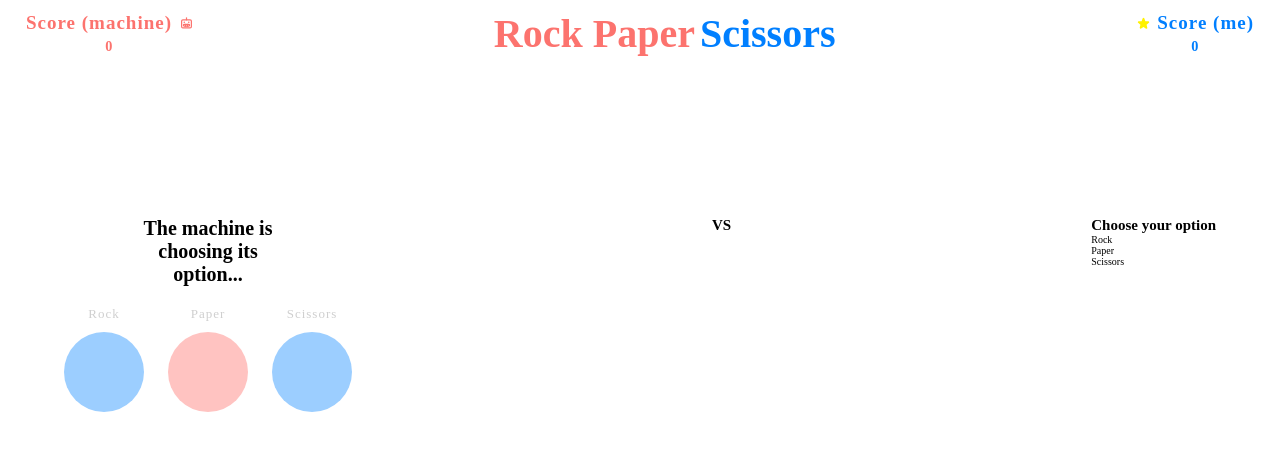
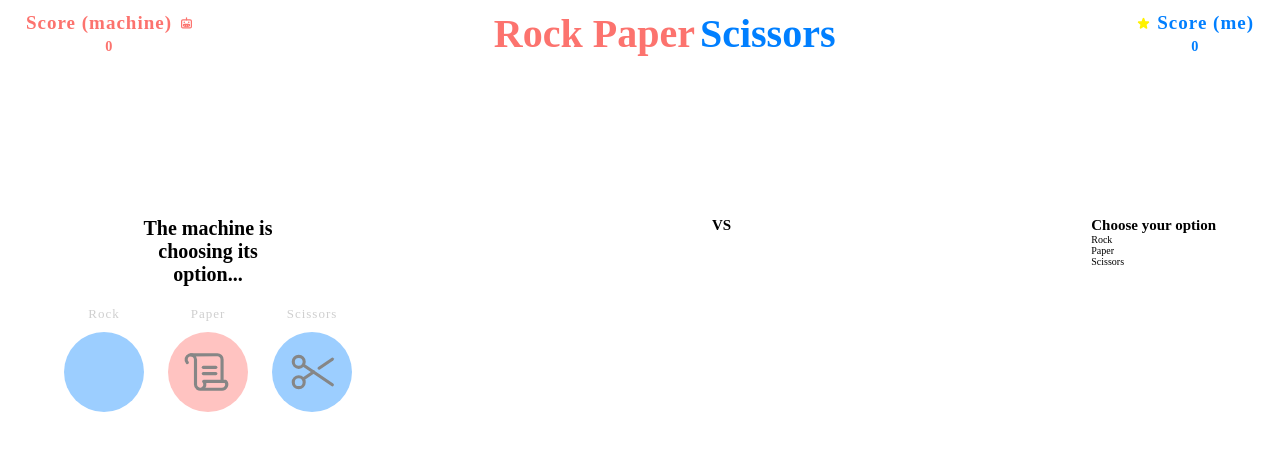
Before and after one commit to cauealb/rock-paper-scissors, a React (Vite) app: page / in a window 1280 px wide. Shown: the top 450 px of the page. Built offline with nearby package versions, Linux system fonts and the light colour scheme; a web font is replaced by a local one.

Commit message:
style: Iserindo os icons

```diff
--- a/package.json
+++ b/package.json
@@ -10,6 +10,7 @@
     "preview": "vite preview"
   },
   "dependencies": {
+    "@iconify/react": "^5.1.0",
     "phosphor-react": "^1.4.1",
     "react": "^18.3.1",
     "react-dom": "^18.3.1",
--- a/src/Components/Play/Play.jsx
+++ b/src/Components/Play/Play.jsx
@@ -1,5 +1,5 @@
-import { Robot  } from "phosphor-react"
 import { StyledSectionPrincipal, StyledBasePlay, StyledOption, RockMachine, PaperMachine, SciossorsMachine, StyledOptionDiv } from "./Play.s"
+import { Scissors, Scroll } from 'phosphor-react'
 
 export function Play() {
     return (
@@ -14,11 +14,11 @@ export function Play() {
                         </StyledOption>
                         <StyledOption>
                             <p>Paper</p>
-                            <PaperMachine></PaperMachine>
+                            <PaperMachine><Scroll size={50} /></PaperMachine>
                         </StyledOption>
                         <StyledOption>
                             <p>Scissors</p>
-                            <SciossorsMachine></SciossorsMachine>
+                            <SciossorsMachine><Scissors size={50} /></SciossorsMachine>
                         </StyledOption>
                     </StyledOptionDiv>
                 </StyledBasePlay>
--- a/src/Components/Play/Play.s.js
+++ b/src/Components/Play/Play.s.js
@@ -52,6 +52,10 @@ const StyledBollPlay = styled.div`
     width: 80px;
     height: 80px;
     border-radius: 50%;
+    display: flex;
+    justify-content: center;
+    align-items: center;
+    color: #868686;
 `;;
 
 export const RockMachine = styled(StyledBollPlay)`
```
Also changed, not shown: 1 other file (tests, documents, lock files or other folders).
